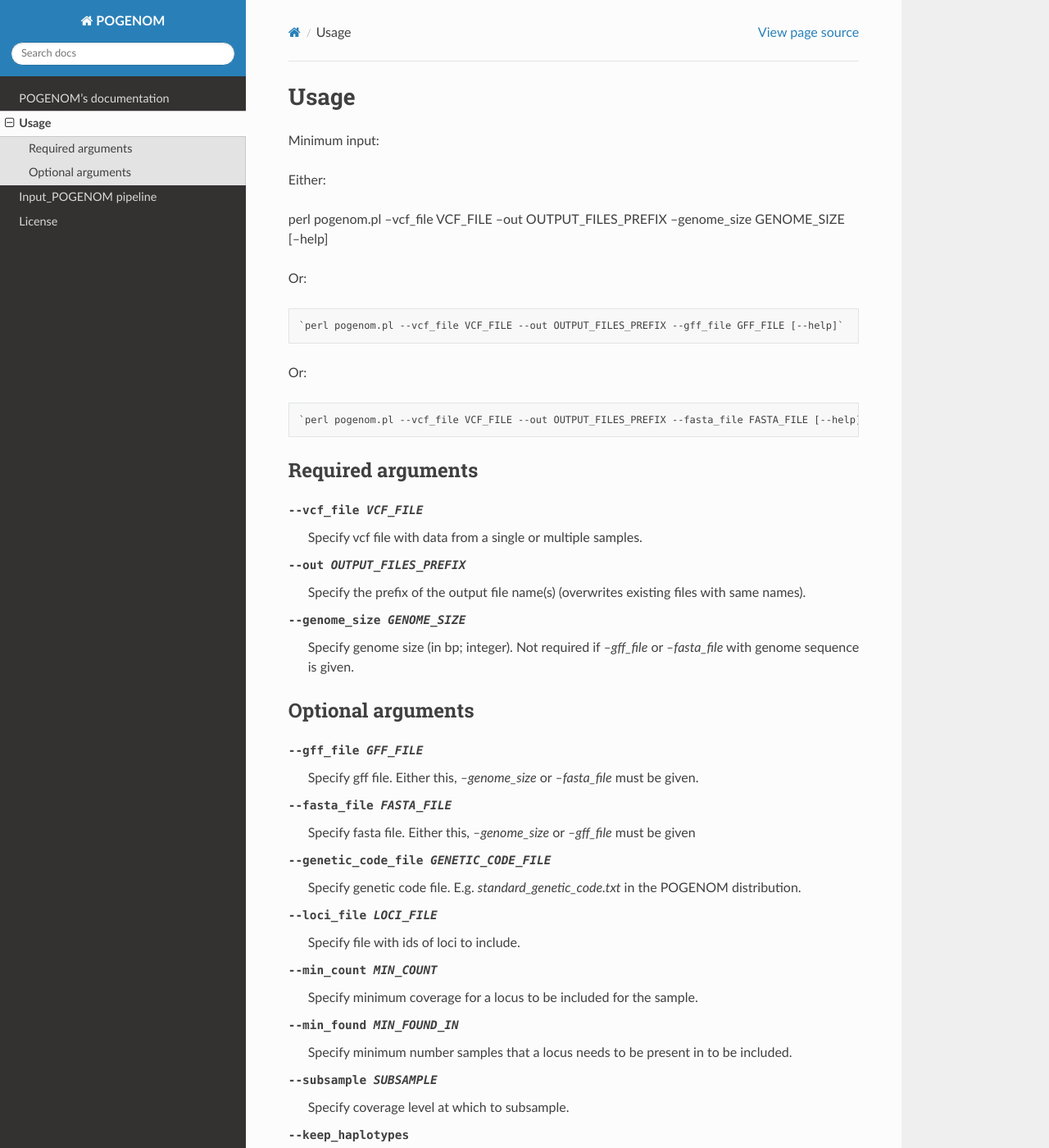
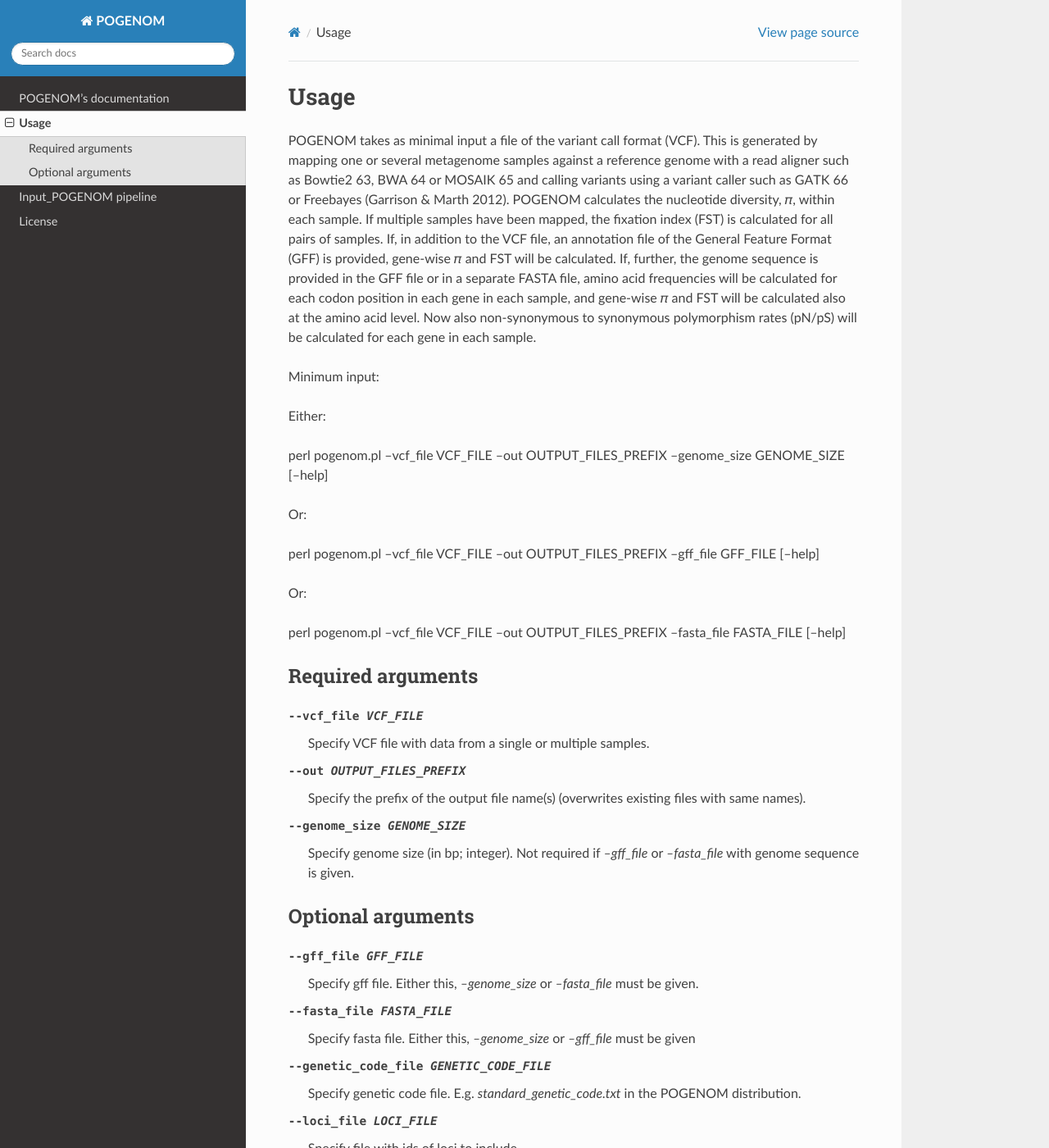
Before and after one commit to EnvGen/POGENOM, a Sphinx documentation site: the page built from docs/source/Usage_POGENOM.rst, in a window 1280 px wide and 1400 px high. Shown: the whole window at 82% size. Built offline with Sphinx 7.4.7 and the Read the Docs theme 2.0.0, drawn with Linux system fonts in a browser that asks for light colours; some of the changed text lies outside the part shown.

Commit message:
Update Usage_POGENOM.rst

```diff
--- a/docs/source/Usage_POGENOM.rst
+++ b/docs/source/Usage_POGENOM.rst
@@ -1,5 +1,7 @@
 Usage
 =====
+
+POGENOM takes as minimal input a file of the variant call format (VCF). This is generated by mapping one or several metagenome samples against a reference genome with a read aligner such as Bowtie2 63, BWA 64 or MOSAIK 65 and calling variants using a variant caller such as GATK 66 or Freebayes (Garrison & Marth 2012). POGENOM calculates the nucleotide diversity, 𝜋, within each sample. If multiple samples have been mapped, the fixation index (FST) is calculated for all pairs of samples. If, in addition to the VCF file, an annotation file of the General Feature Format (GFF) is provided, gene-wise 𝜋 and FST will be calculated. If, further, the genome sequence is provided in the GFF file or in a separate FASTA file, amino acid frequencies will be calculated for each codon position in each gene in each sample, and gene-wise 𝜋 and FST will be calculated also at the amino acid level. Now also non-synonymous to synonymous polymorphism rates (pN/pS) will be calculated for each gene in each sample.
 
 Minimum input:
 
@@ -9,11 +11,11 @@
 
 Or::
 
-`perl pogenom.pl --vcf_file VCF_FILE --out OUTPUT_FILES_PREFIX --gff_file GFF_FILE [--help]`
+perl pogenom.pl --vcf_file VCF_FILE --out OUTPUT_FILES_PREFIX --gff_file GFF_FILE [--help]
 
 Or::
 
-`perl pogenom.pl --vcf_file VCF_FILE --out OUTPUT_FILES_PREFIX --fasta_file FASTA_FILE [--help]`
+perl pogenom.pl --vcf_file VCF_FILE --out OUTPUT_FILES_PREFIX --fasta_file FASTA_FILE [--help]
 
 
 Required arguments
@@ -21,7 +23,7 @@
 
 
 --vcf_file VCF_FILE
- Specify vcf file with data from a single or multiple samples.
+ Specify VCF file with data from a single or multiple samples.
 
 --out OUTPUT_FILES_PREFIX
  Specify the prefix of the output file name(s) (overwrites existing files with same names).
@@ -46,6 +48,9 @@
 --loci_file LOCI_FILE
  Specify file with ids of loci to include.
 
+--sample_file SAMPLE_FILE
+Specify file with ids of samples to be included.
+
 --min_count MIN_COUNT
  Specify minimum coverage for a locus to be included for the sample.
 
@@ -59,7 +64,13 @@
  If this is used, POGENOM will not split haplotypes into single-nucleotide variants, which is otherwise the default behaviour.
 
 --vcf_format
- Specify VCF file format version. Can be set to freebayes (default) or GATK.
+Specify VCF file format version. Can be set to freebayes (default) or GATK.
+
+--fst_perm FST_PERM
+Specify number of permutations (integer) for making randomised gene-wise Fst. Without setting this randomised Fst are not generated. Warning: use with care, output files can become huge
+
+--pi_only
+Set this to make POGENOM only calculate and output genome-wide pi (fast)
 
 --help
  To print help message on screen.
```
